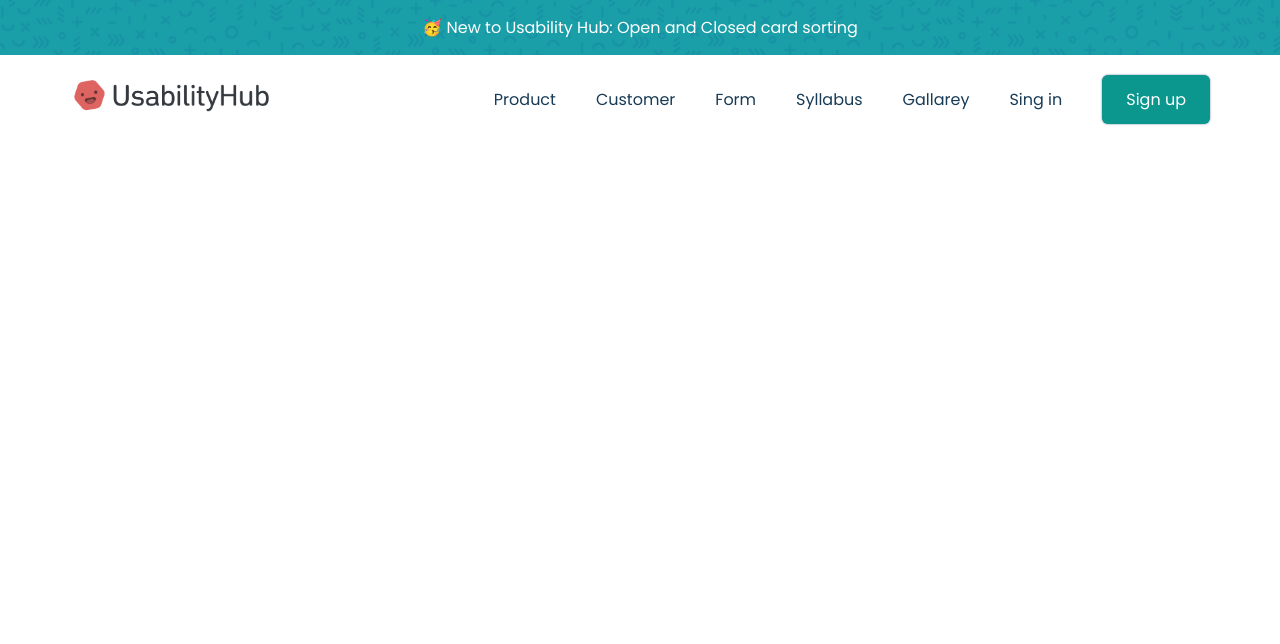
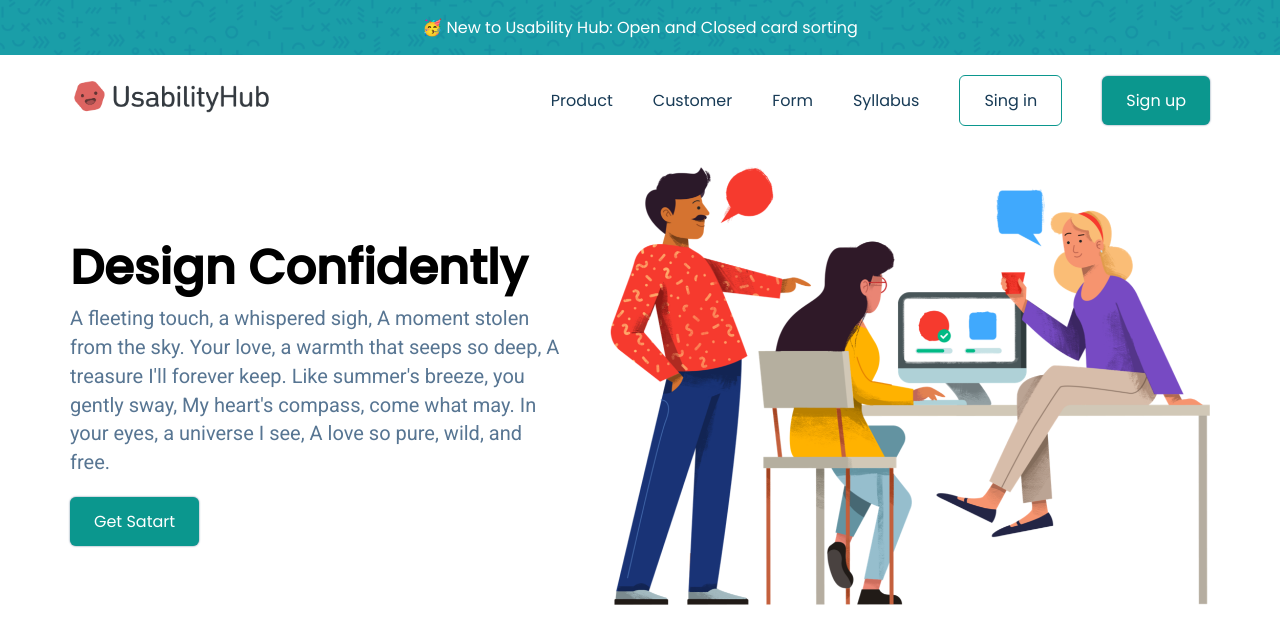
Before and after one commit to Rajvirkumar99/HTML, a plain HTML site: page Project/index.html in a window 1280 px wide. Drawn offline with Linux system fonts and the light colour scheme.

```diff
--- a/Project/index.html
+++ b/Project/index.html
@@ -28,7 +28,7 @@
             <li><a href="#" class="hover-link">Customer</a></li>
             <li><a href="#" class="hover-link">Form</a></li>
             <li><a href="#" class="hover-link">Syllabus</a></li>
-            <li><a href="#" class="hover-link">Gallarey</a></li>
+            <!-- <li><a href="#" class="hover-link">Gallarey</a></li> -->
             <li><a href="#" class="hover-link secondary-button">Sing in</a></li>
             <li><a href="#" class="hover-link primary-button">Sign up</a></li>
           </ul>
@@ -38,7 +38,27 @@
 
     <!-- Header section satart below  -->
 
-    <header></header>
+    <header>
+      <div class="container header-section flex">
+        <div class="header-left">
+          <h1>Design Confidently</h1>
+          <p>
+            A fleeting touch, a whispered sigh, A moment stolen from the sky.
+            Your love, a warmth that seeps so deep, A treasure I'll forever
+            keep. Like summer's breeze, you gently sway, My heart's compass,
+            come what may. In your eyes, a universe I see, A love so pure, wild,
+            and free.
+          </p>
+          <a href="#" class="primary-button get-started-btn">Get Satart</a>
+        </div>
+        <div class="header-right">
+          <img src="./assets/asset 2.png" alt="" />
+        </div>
+      </div>
+    </header>
+
+    <!-- Company section  -->
+
     <section class="company-section"></section>
 
     <section class="feature-section"></section>
--- a/Project/style.css
+++ b/Project/style.css
@@ -12,7 +12,7 @@
 :root {
   --primary-text-color: #183b56;
   --secondary-text-color: #577592;
-  --accent-color: #2294ed;
+  --accent-color: #8bbce1;
   --accent-color-dark: #1d69a3;
   --padding-inline-section: 20px;
 }
@@ -87,6 +87,23 @@ ul {
   transition: 0.2s ease-out;
 }
 
+.primary-button:hover {
+  background-color: #e6c06f;
+}
+
+.secondary-button {
+  border: 1px solid #0b978e;
+  border-radius: 6px;
+
+  font-weight: 730px;
+  padding: 12px 24px;
+  transition: 0.2s ease-out;
+}
+
+.primary-button:hover {
+  border-color: #e6c06f;
+}
+
 /* Top Banner  */
 
 .top-banner {
@@ -120,3 +137,29 @@ ul {
   justify-content: end;
   gap: 40px;
 }
+
+/* Header section */
+
+header {
+  padding: 40px var(--padding-inline-section) 0;
+}
+.header-section {
+  justify-content: center;
+  gap: 50px;
+}
+
+.heder-left {
+  max-width: 40vw;
+}
+
+.heder-left h1 {
+  margin-top: 20px;
+}
+
+.get-started-btn {
+  margin-top: 20px;
+}
+
+.header-right img {
+  width: 600px;
+}
```
